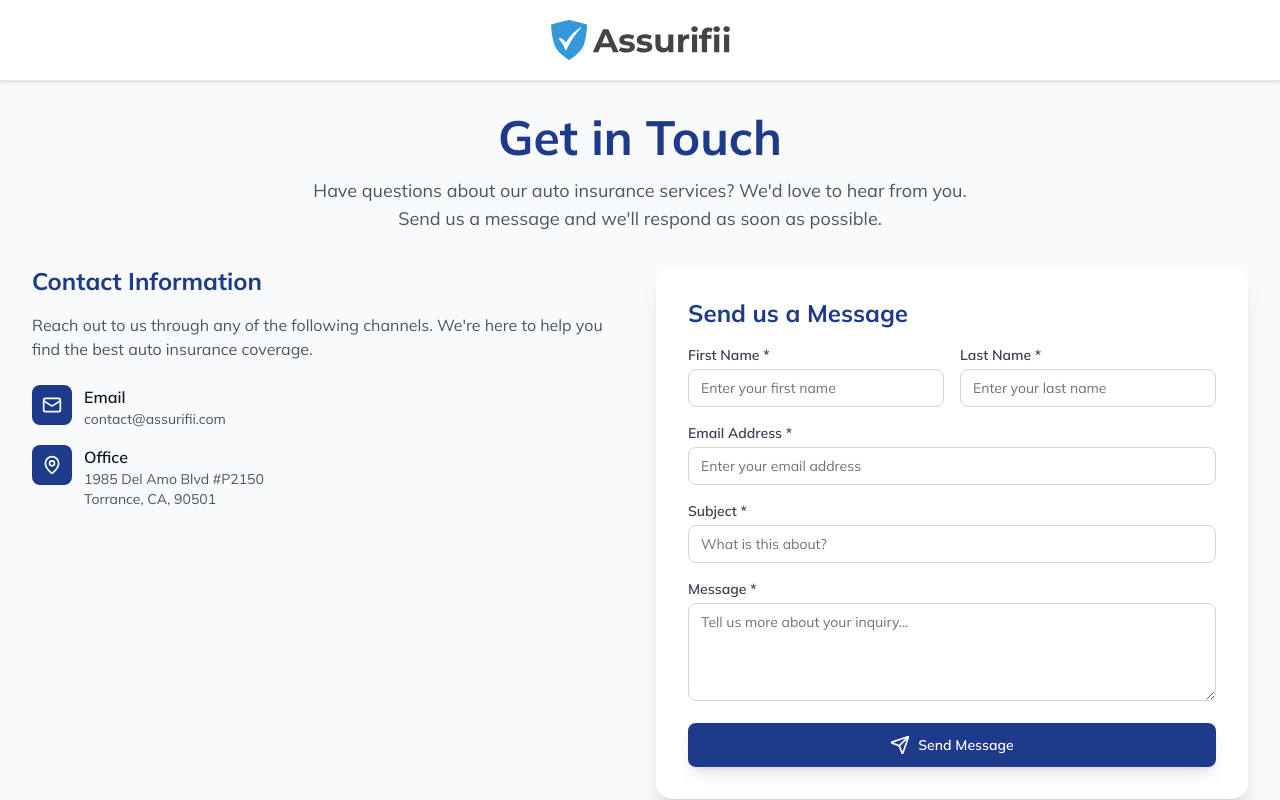
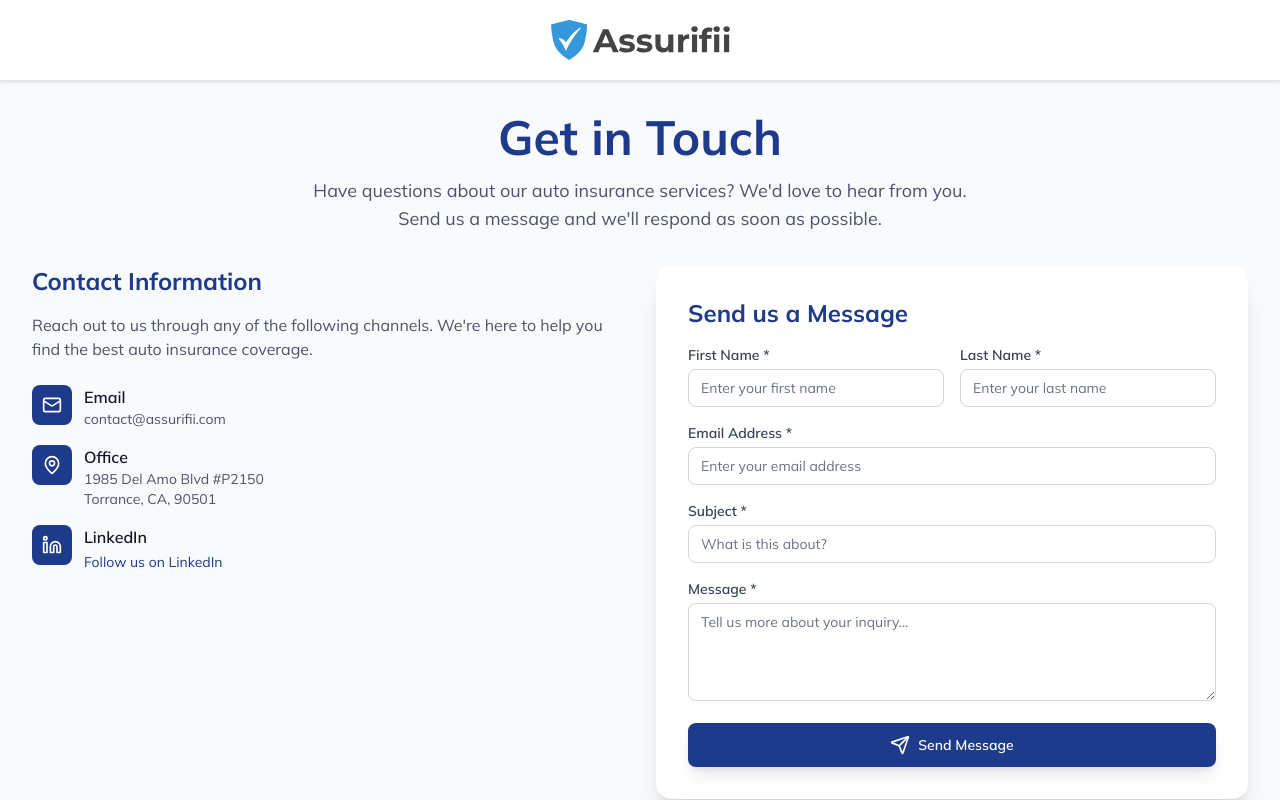
Before and after one commit to sami-bigdrops/Auto-Assurifii, a Next.js app: page /contact in a window 1280 px wide. Built offline with nearby package versions, Linux system fonts and the light colour scheme.

Commit message:
Added Linkedin

```diff
--- a/src/app/contact/page.tsx
+++ b/src/app/contact/page.tsx
@@ -3,7 +3,7 @@
 import React, { useState } from 'react'
 import Navbar from '@/sections/Navbar'
 import Footer from '@/sections/Footer'
-import { Send, Mail, MapPin, AlertCircle } from 'lucide-react'
+import { Send, Mail, MapPin, AlertCircle, Linkedin } from 'lucide-react'
 
 interface FormErrors {
   firstName?: string
@@ -271,6 +271,25 @@
                     <p className="text-sm text-gray-600">Torrance, CA, 90501</p>
                   </div>
                 </div>
+
+                <div className="flex items-start space-x-3">
+                  <div className="flex-shrink-0">
+                    <div className="w-10 h-10 bg-[#1E3A8A] rounded-lg flex items-center justify-center">
+                      <Linkedin className="w-5 h-5 text-white" />
+                    </div>
+                  </div>
+                  <div>
+                    <h3 className="text-base font-semibold text-gray-900">LinkedIn</h3>
+                    <a
+                      href="https://www.linkedin.com/company/assurifii/"
+                      target="_blank"
+                      rel="noopener noreferrer"
+                      className="text-sm text-[#1E3A8A] hover:text-[#1E3A8A]/80 transition-colors"
+                    >
+                      Follow us on LinkedIn
+                    </a>
+                  </div>
+                </div>
               </div>
             </div>
 
--- a/src/sections/Footer.tsx
+++ b/src/sections/Footer.tsx
@@ -17,10 +17,10 @@
             name: 'Contact',
             link: '/contact'
         },
-        {
-            name: 'Unsubscribe',
-            link: 'https://www.camerakeyframe.com/o-jqrh-u57-ea429e28532daa82725604a3a968fd78'
-        },
+        // {
+        //     name: 'Unsubscribe',
+        //     link: 'https://www.camerakeyframe.com/o-jqrh-u57-ea429e28532daa82725604a3a968fd78'
+        // },
     ]
   return (
     <footer className='w-full bg-white py-12'>
```
